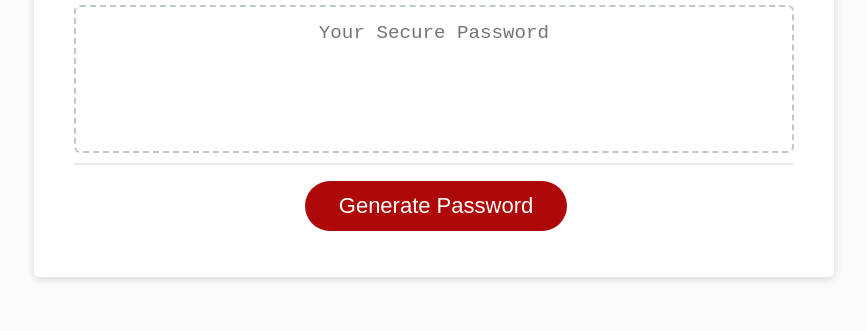
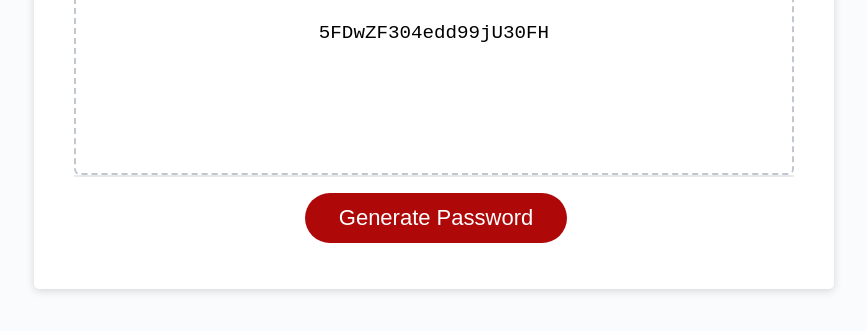
Before and after one commit to mythosmystery/password-generator, a plain HTML site: page index.html in a window 1280 px wide. Both pictures are taken after a click on the button "Generate Password". Shown: the part 243-574 px from the top of the page, without its empty margins (206-1073 px from the left). Drawn offline with Linux system fonts and the light colour scheme.

Commit message:
added random character generator

```diff
--- a/assets/script.js
+++ b/assets/script.js
@@ -1,14 +1,67 @@
 // Assignment Code
+const MAX_CHARS = 128;
+const MIN_CHARS = 8;
+const LOWER = 0;
+const UPPER = 1;
+const NUMBER = 2;
+const SPECIAL_CHAR = 3;
+
 var generateBtn = document.querySelector("#generate");
+
+var card = document.querySelector("card-body");
 
 // Write password to the #password input
 function writePassword() {
-  var password = generatePassword();
+  var textInput = document.querySelector(".password-criteria");
   var passwordText = document.querySelector("#password");
+
+  textInput.setAttribute("type", "text");
+
+  var passwordLength = 20;
+  var userCharTypes = [true, true, true, false];
+
+  var validCharTypes = validateCharTypes(userCharTypes);
+
+  var password = generatePassword(passwordLength, validCharTypes);
 
   passwordText.value = password;
 
 }
 
-// Add event listener to generate button
 generateBtn.addEventListener("click", writePassword);
+
+function validateCharTypes(userCharTypes){
+  var numFalse = 0;
+
+  for (let i = 0; i < userCharTypes.length; i++) {
+    if(!userCharTypes[i]) numFalse++;
+  }
+
+  if(numFalse === userCharTypes.length){
+    console.error("ALL VALUES FALSE");
+    console.error("INCLUDING LOWERCASE CHARACTERS")
+    userCharTypes[LOWER] = true;
+    return userCharTypes;
+  }
+
+  return userCharTypes;
+}
+
+function generatePassword(passwordLength, validCharTypes) {
+  const validChars = ["abcdefghijklmnopqrstuvwxyz", "ABCDEFGHIJKLMNOPQRSTUVWXYZ", "0123456789", " !#$%&'()*+,-./:;<=>?@[\]^_`{|}~"];
+  var s = "";
+
+  var randomchar = function (validCharTypes) {
+
+    do {
+      var type = Math.floor(Math.random() * validChars.length)
+    } while (!validCharTypes[type]);
+
+    var charCode = Math.floor(Math.random() * validChars[type].length);
+
+    return validChars[type].charAt(charCode);
+  }
+
+  while (s.length < passwordLength) s += randomchar(validCharTypes);
+  return s;
+}
--- a/assets/style.css
+++ b/assets/style.css
@@ -52,6 +52,8 @@ header {
 
 .card-body {
   min-height: 100px;
+  border: 2px dashed #c0c7cf;
+  border-radius: 6px;
 }
 
 .card-footer {
@@ -107,13 +109,11 @@ button[disabled] {
   padding-top: 15px;
   padding-left: 15px;
   padding-right: 15px;
-  padding-bottom: 85px;
+  padding-bottom: 25px;
   font-size: 1.2rem;
   text-align: center;
   margin-top: 10px;
   margin-bottom: 10px;
-  border: 2px dashed #c0c7cf;
-  border-radius: 6px;
   resize: none;
   overflow: hidden;
 }
--- a/index.html
+++ b/index.html
@@ -23,9 +23,11 @@
             placeholder="Your Secure Password"
             aria-label="Generated Password"
           ></textarea>
+          <input id="password" class="password-criteria" type="hidden">
         </div>
         <div class="card-footer">
           <button id="generate" class="btn">Generate Password</button>
+
         </div>
       </div>
     </div>
```
